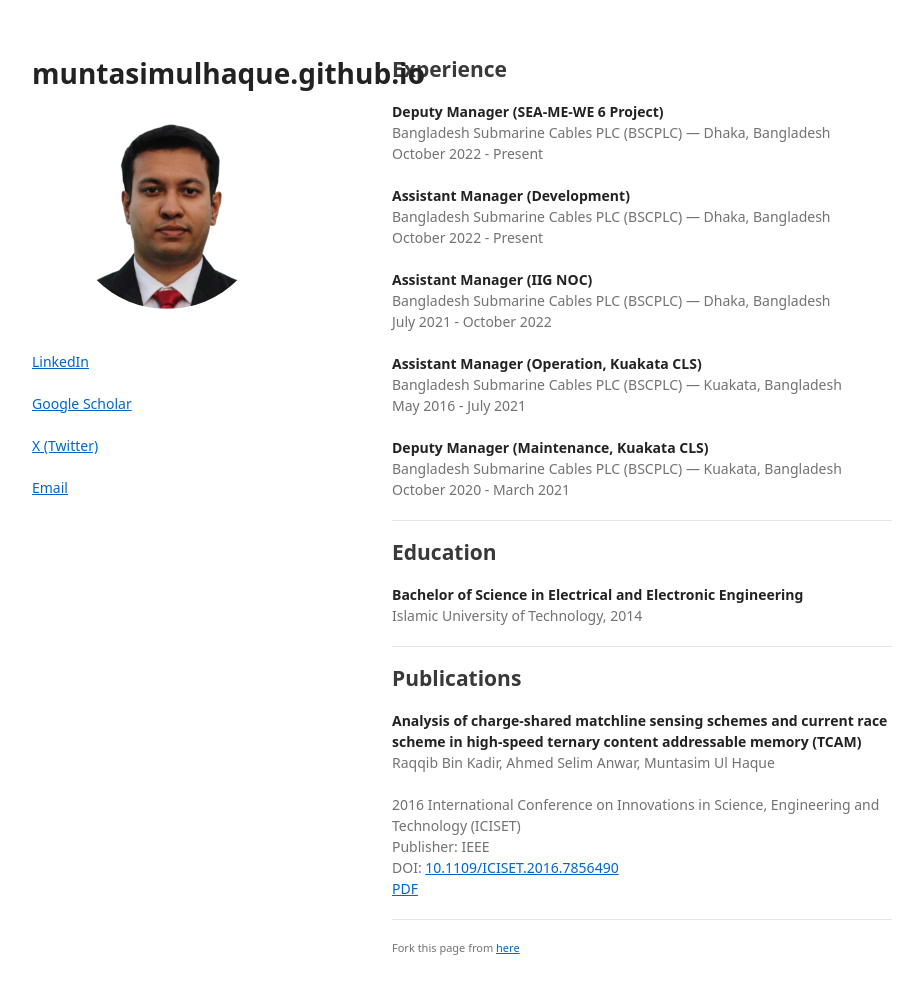
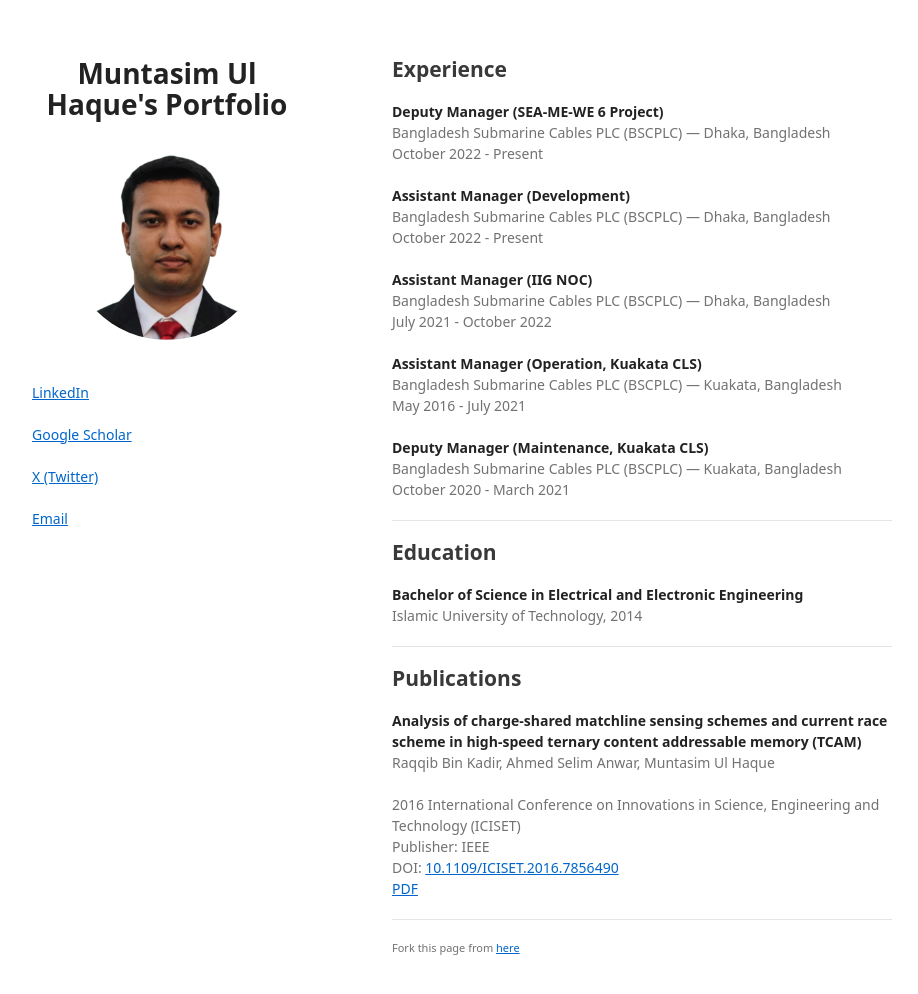
Before and after one commit to muntasimulhaque/muntasimulhaque.github.io, a Jekyll site: the page built from index.md, in a window 1280 px wide and 1027 px high. Shown: the top 994 px of the window, without its empty margins (178-1096 px from the left). Built offline with Jekyll 4.4.1, drawn with Linux system fonts in a browser that asks for light colours; our own code applies the rules of GitHub Pages for plain Markdown files; a script that is not in the unit is left out.

Commit message:
Update _config.yml

```diff
--- a/_config.yml
+++ b/_config.yml
@@ -1,4 +1,4 @@
-title: # your name (or website title) here
+title: Muntasim Ul Haque's Portfolio # your name (or website title) here
 logo: "/images/8.png?raw=true" # your photo (or logo) here
 description: > # your text below (remove <br> elements if you don't need line breaks)
   <br><br>
```
